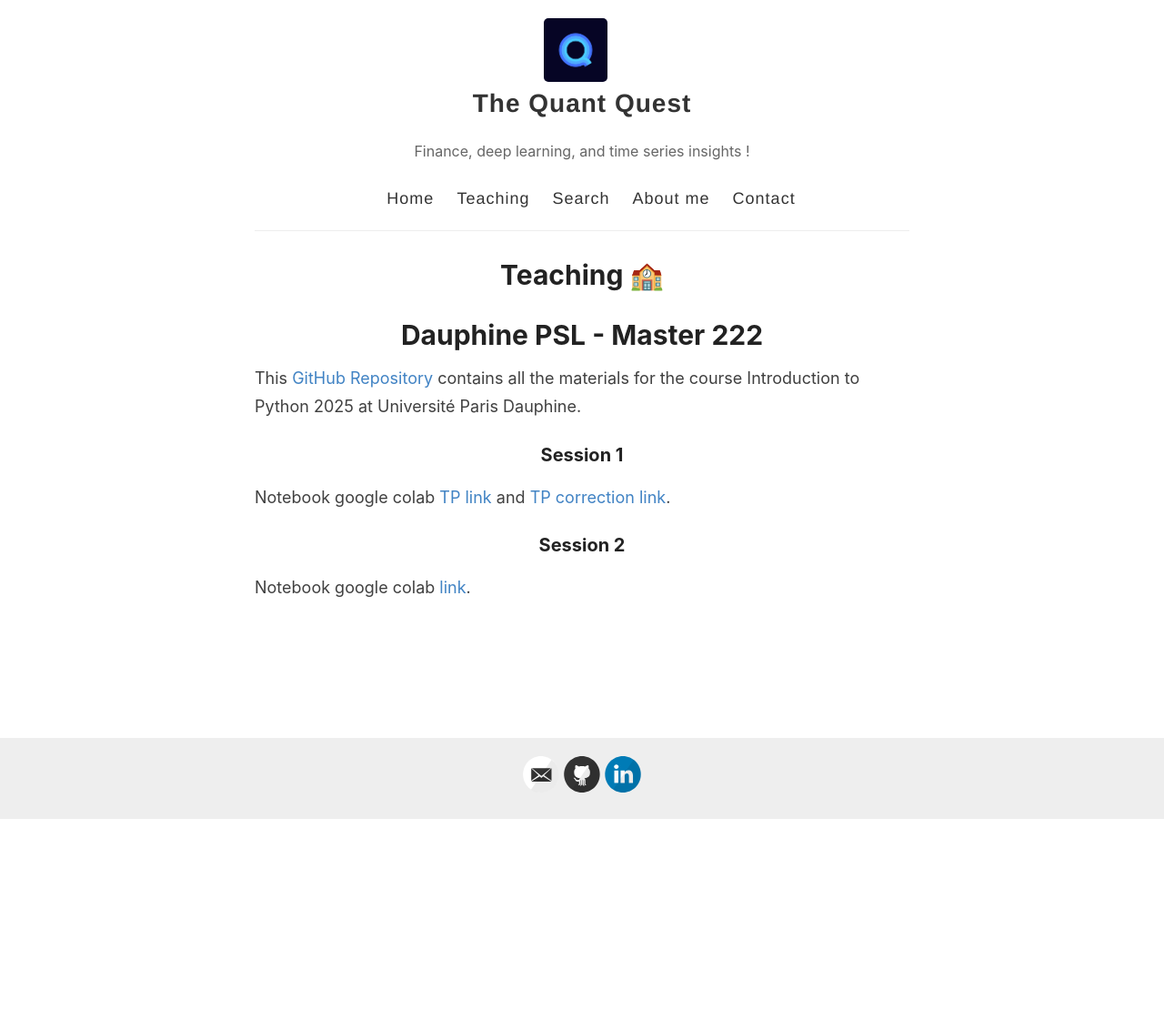
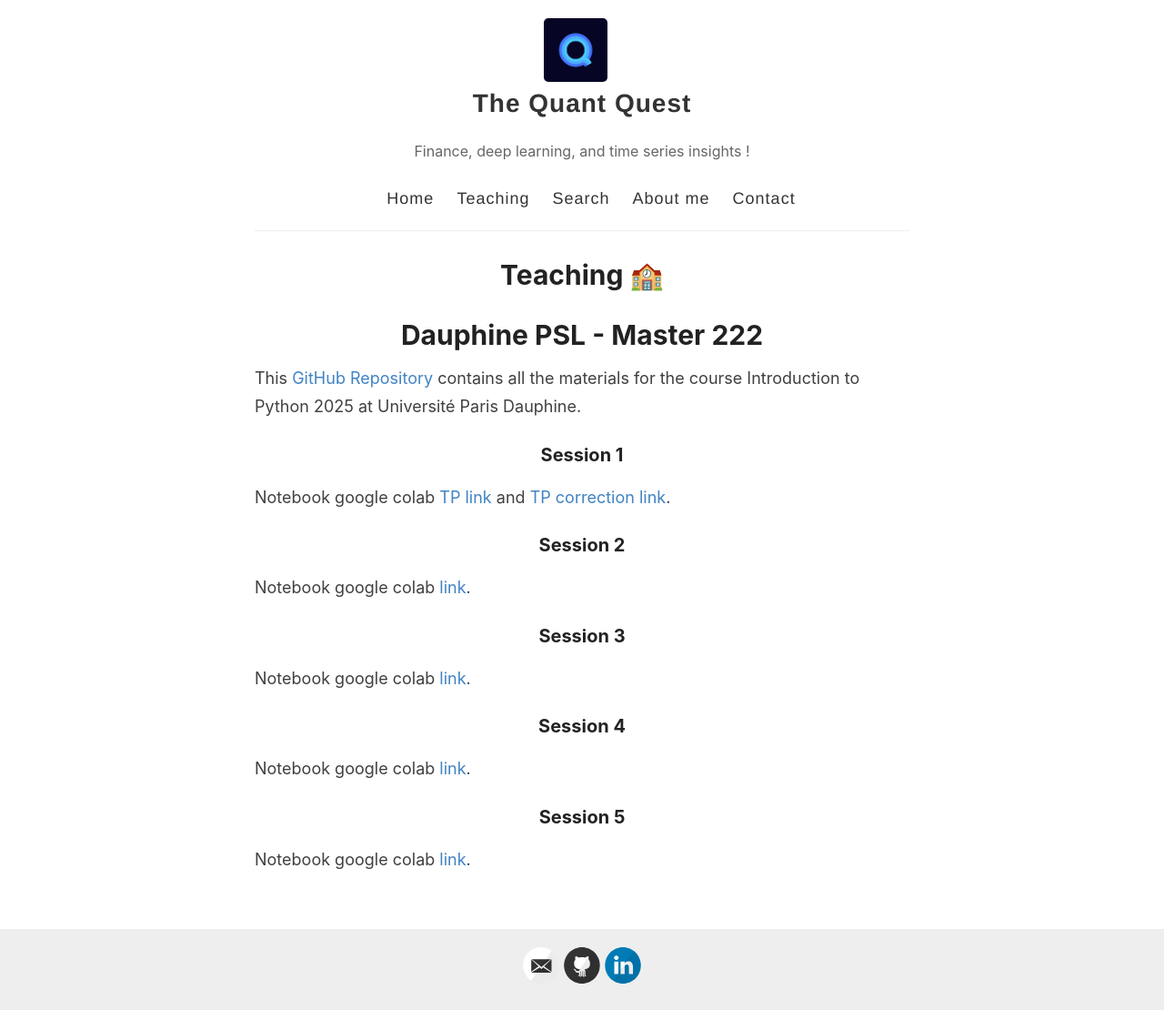
Before and after one commit to Zaltarba/blog, a Jekyll site: the page built from _pages/teaching.md, in a window 1280 px wide. Shown: the whole page at 91% size. Built offline with Jekyll 4.4.1, drawn with Linux system fonts in a browser that asks for light colours; before the commit the page ends 901 px from its top, so only the background shows below that.

Commit message:
Update teaching.md

```diff
--- a/_pages/teaching.md
+++ b/_pages/teaching.md
@@ -12,7 +12,18 @@ This [GitHub Repository](https://github.com/Zaltarba/PSL_python_for_finance/tree
 
 Notebook google colab [TP link](https://colab.research.google.com/github/Zaltarba/PSL_python_for_finance/blob/main/python_session_1.ipynb) and [TP correction  link](https://colab.research.google.com/github/Zaltarba/PSL_python_for_finance/blob/main/python_session_1_corrected.ipynb).
 
-
 ### Session 2
 
 Notebook google colab [link](https://colab.research.google.com/github/Zaltarba/PSL_python_for_finance/blob/main/python_session_2.ipynb).
+
+### Session 3
+
+Notebook google colab [link](https://colab.research.google.com/github/Zaltarba/PSL_python_for_finance/blob/main/python_session_3.ipynb).
+
+### Session 4
+
+Notebook google colab [link](https://colab.research.google.com/github/Zaltarba/PSL_python_for_finance/blob/main/python_session_4.ipynb).
+
+### Session 5
+
+Notebook google colab [link](https://colab.research.google.com/github/Zaltarba/PSL_python_for_finance/blob/main/python_session_5.ipynb).
```
